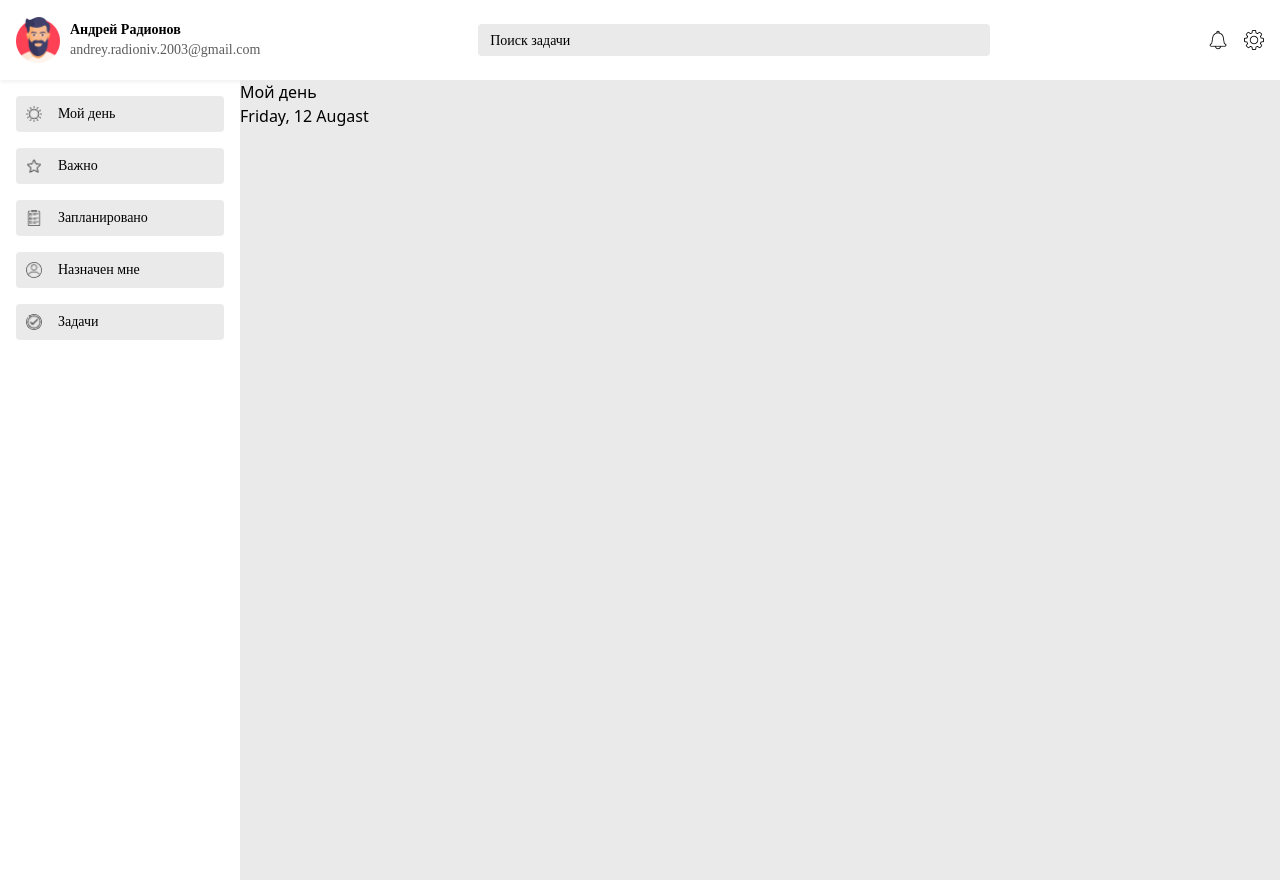
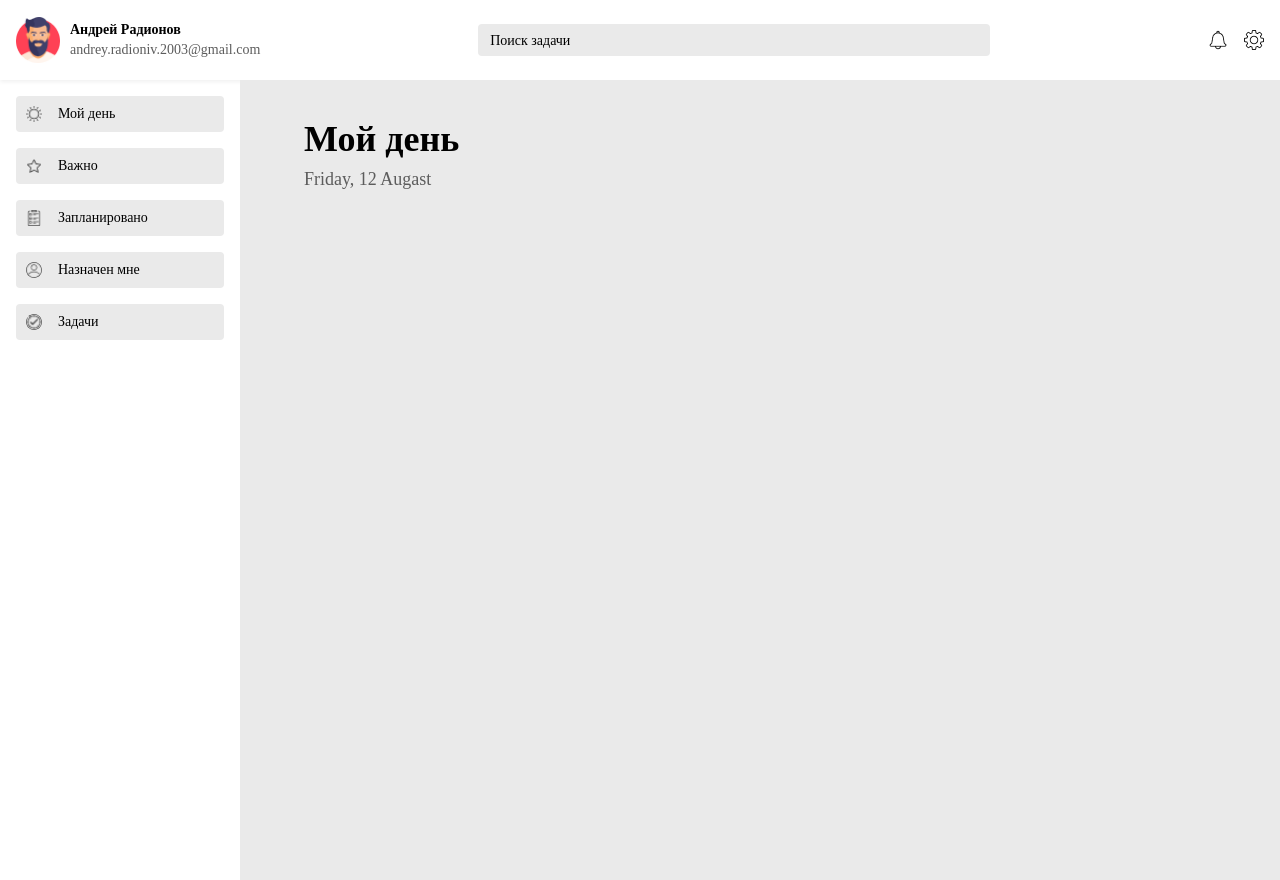
Before and after one commit to Andronzi/todoapp, a React app: page / in a window 1280 px wide. Built offline with nearby package versions, Linux system fonts and the light colour scheme; no server answers.

Commit message:
add styles for content title, subtitle

```diff
--- a/src/Components/Content/Content.tsx
+++ b/src/Components/Content/Content.tsx
@@ -2,6 +2,7 @@ import React from "react";
 import { RootState } from "@redux/store/store";
 import { useAppDispatch, useAppSelector } from "@redux/hooks";
 import { ContentState, setDate } from "@redux/store/contentSlice";
+import "./fonts.scss";
 
 const Content: React.FC = () => {
   const content: ContentState = useAppSelector(
@@ -46,10 +47,14 @@ const Content: React.FC = () => {
   }
 
   return (
-    <div className="bg-lightgrey w-screen h-screen ml-4">
-      <h1>{content.groupName}</h1>
+    <div className="content bg-lightgrey w-screen h-screen ml-4">
+      <h1 className="content-title font-nunito ml-16 mt-8">
+        {content.groupName}
+      </h1>
 
-      <p>{content.isHome ? content.date : ""}</p>
+      <p className="content-subtitle font-nunito ml-16 text-darkgrey">
+        {content.isHome ? content.date : ""}
+      </p>
     </div>
   );
 };
--- /dev/null
+++ b/src/Components/Content/fonts.scss
@@ -0,0 +1,8 @@
+.content-title {
+  font-size: 36px;
+  font-weight: 600;
+}
+
+.content-subtitle {
+  font-size: 18px;
+}
```
